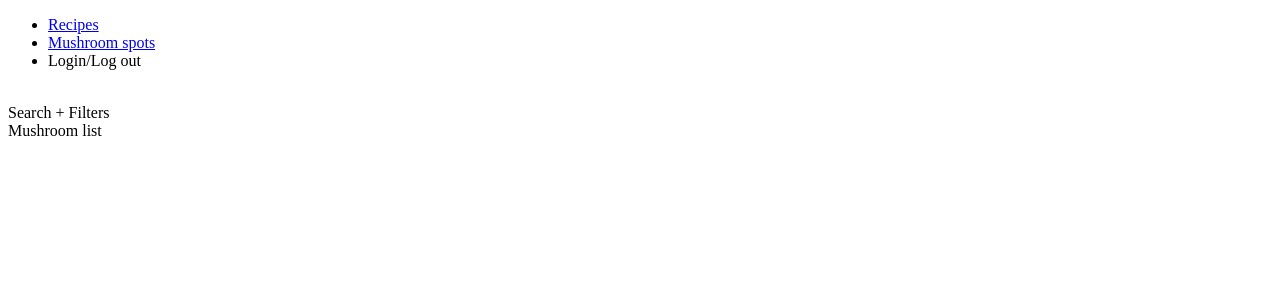
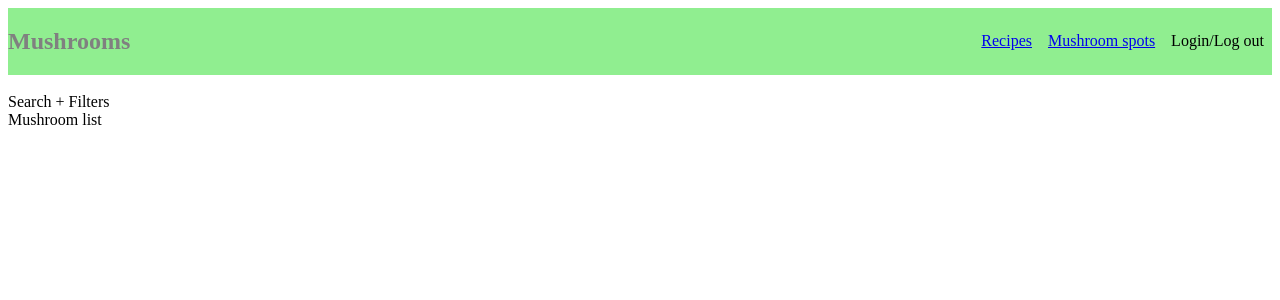
Before and after one commit to carole-arbogast/pick-your-mushroom, a Next.js app: page / in a window 1280 px wide. Shown: the top 300 px of the page. Built offline with nearby package versions, Linux system fonts and the light colour scheme.

Commit message:
feat: create Navbar component

```diff
--- a/pages/index.tsx
+++ b/pages/index.tsx
@@ -1,19 +1,10 @@
 import Link from "next/link";
+import Navbar from "../src/components/Navbar";
 
 export function Home() {
   return (
     <>
-      <nav>
-        <ul>
-          <li>
-            <Link href="/recipes">Recipes</Link>
-          </li>
-          <li>
-            <Link href="/spots">Mushroom spots</Link>
-          </li>
-          <li>Login/Log out</li>
-        </ul>
-      </nav>
+      <Navbar />
       <br></br>
       <div>Search + Filters</div>
       <div>Mushroom list</div>
--- /dev/null
+++ b/src/components/Navbar.tsx
@@ -0,0 +1,42 @@
+import styled from "styled-components";
+import Link from "next/link";
+
+export function Navbar() {
+  return (
+    <NavbarWrapper>
+      <Title>Mushrooms</Title>
+      <Navigation>
+        <NavigationItem>
+          <Link href="/recipes">Recipes</Link>
+        </NavigationItem>
+        <NavigationItem>
+          <Link href="/spots">Mushroom spots</Link>
+        </NavigationItem>
+        <NavigationItem>Login/Log out</NavigationItem>
+      </Navigation>
+    </NavbarWrapper>
+  );
+}
+
+const Title = styled.h1`
+  color: grey;
+`;
+
+const Navigation = styled.ul`
+  display: flex;
+  list-style-type: none;
+`;
+
+const NavigationItem = styled.li`
+  margin: 0 0.5rem;
+`;
+
+const NavbarWrapper = styled.nav`
+  display: flex;
+  justify-content: space-between;
+  align-items: center;
+  width: 100%;
+  background: lightgreen;
+`;
+
+export default Navbar;
```
